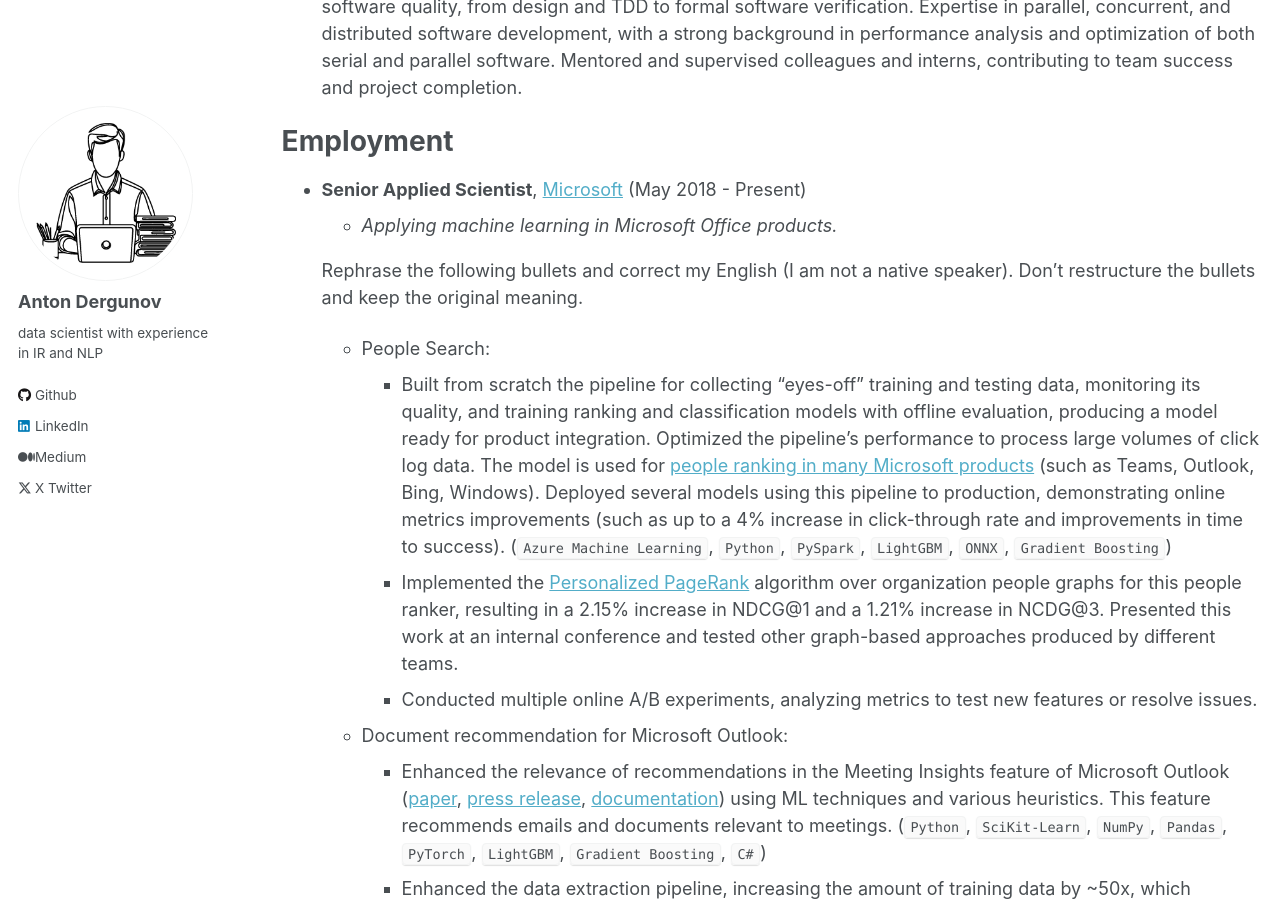
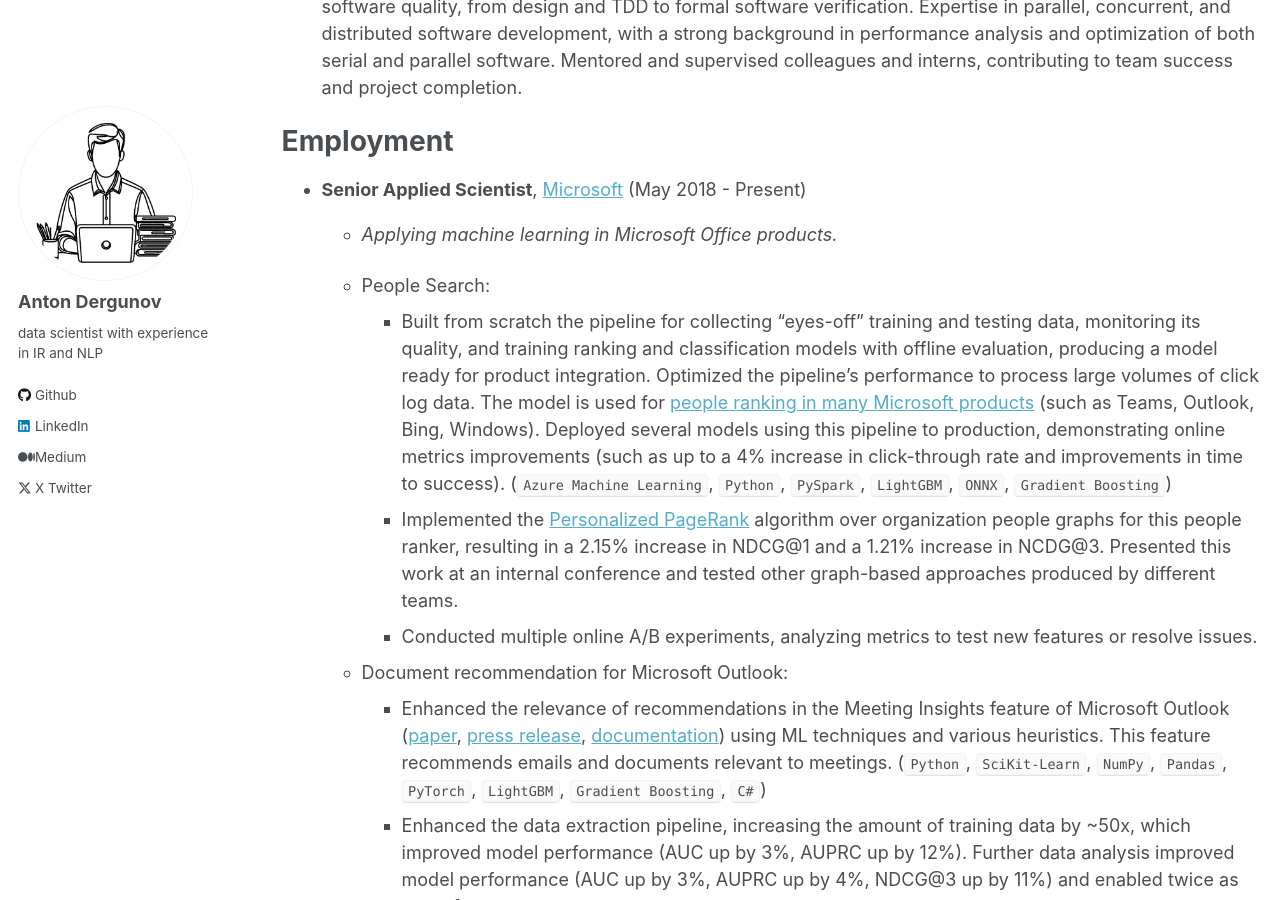
Before and after one commit to anton-dergunov/anton-dergunov.github.io, a Jekyll site: the page built from _pages/cv.md, in a window 1280 px wide and 900 px high, scrolled down 641 px. Built offline with Jekyll 4.4.1, drawn with Linux system fonts in a browser that asks for light colours.

Commit message:
Remove temporary sentence

```diff
--- a/_pages/cv.md
+++ b/_pages/cv.md
@@ -25,8 +25,6 @@
 
 - **Senior Applied Scientist**, [Microsoft](https://www.microsoft.com/) (May 2018 - Present)
   - *Applying machine learning in Microsoft Office products.*
-
-  Rephrase the following bullets and correct my English (I am not a native speaker). Don't restructure the bullets and keep the original meaning.
 
   - People Search:
     - Built from scratch the pipeline for collecting "eyes-off" training and testing data, monitoring its quality, and training ranking and classification models with offline evaluation, producing a model ready for product integration. Optimized the pipeline's performance to process large volumes of click log data. The model is used for [people ranking in many Microsoft products](https://www.youtube.com/watch?v=a6HO4ekmmjU) (such as Teams, Outlook, Bing, Windows). Deployed several models using this pipeline to production, demonstrating online metrics improvements (such as up to a 4% increase in click-through rate and improvements in time to success). (`Azure Machine Learning`, `Python`, `PySpark`, `LightGBM`, `ONNX`, `Gradient Boosting`)
```
